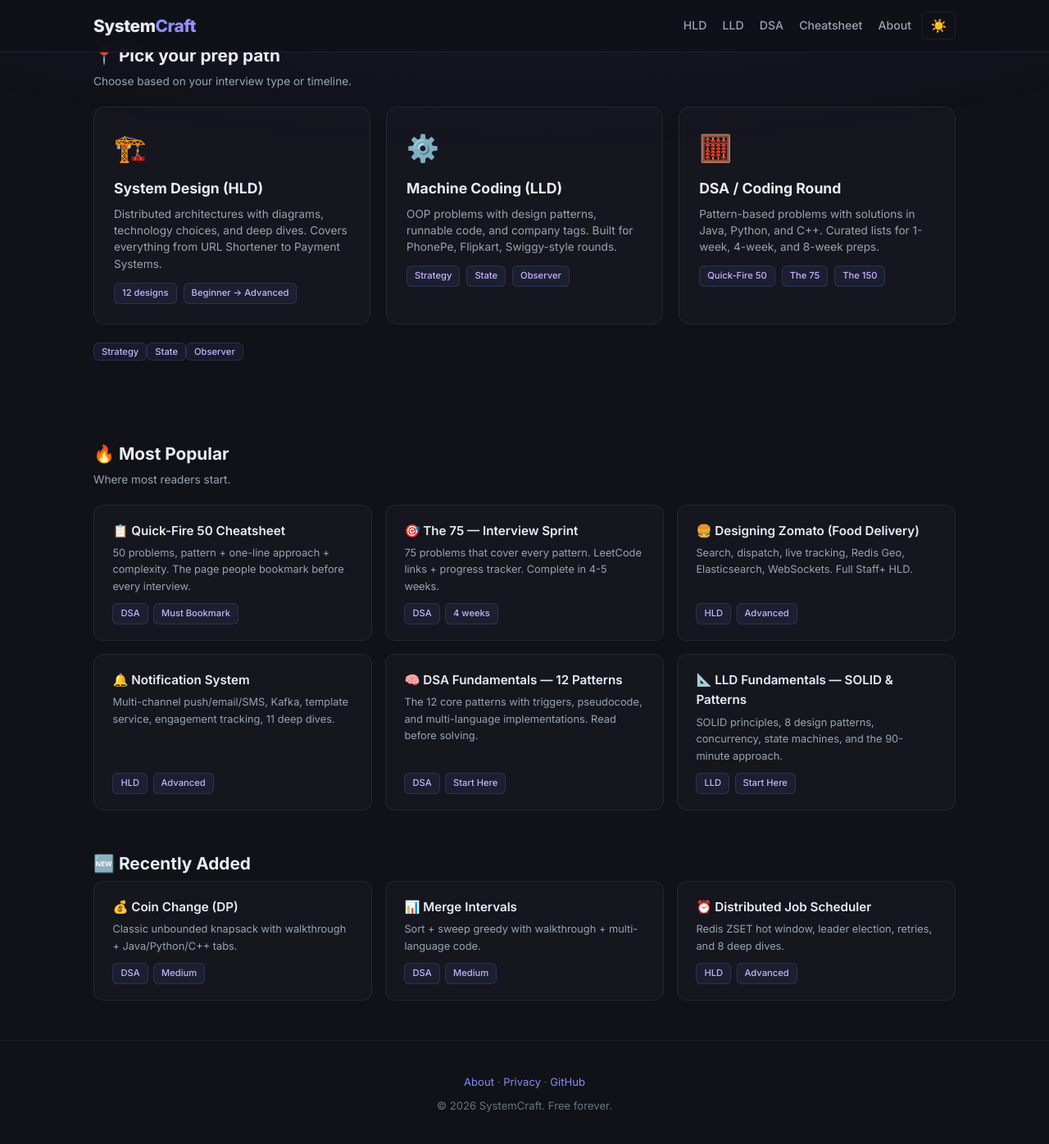
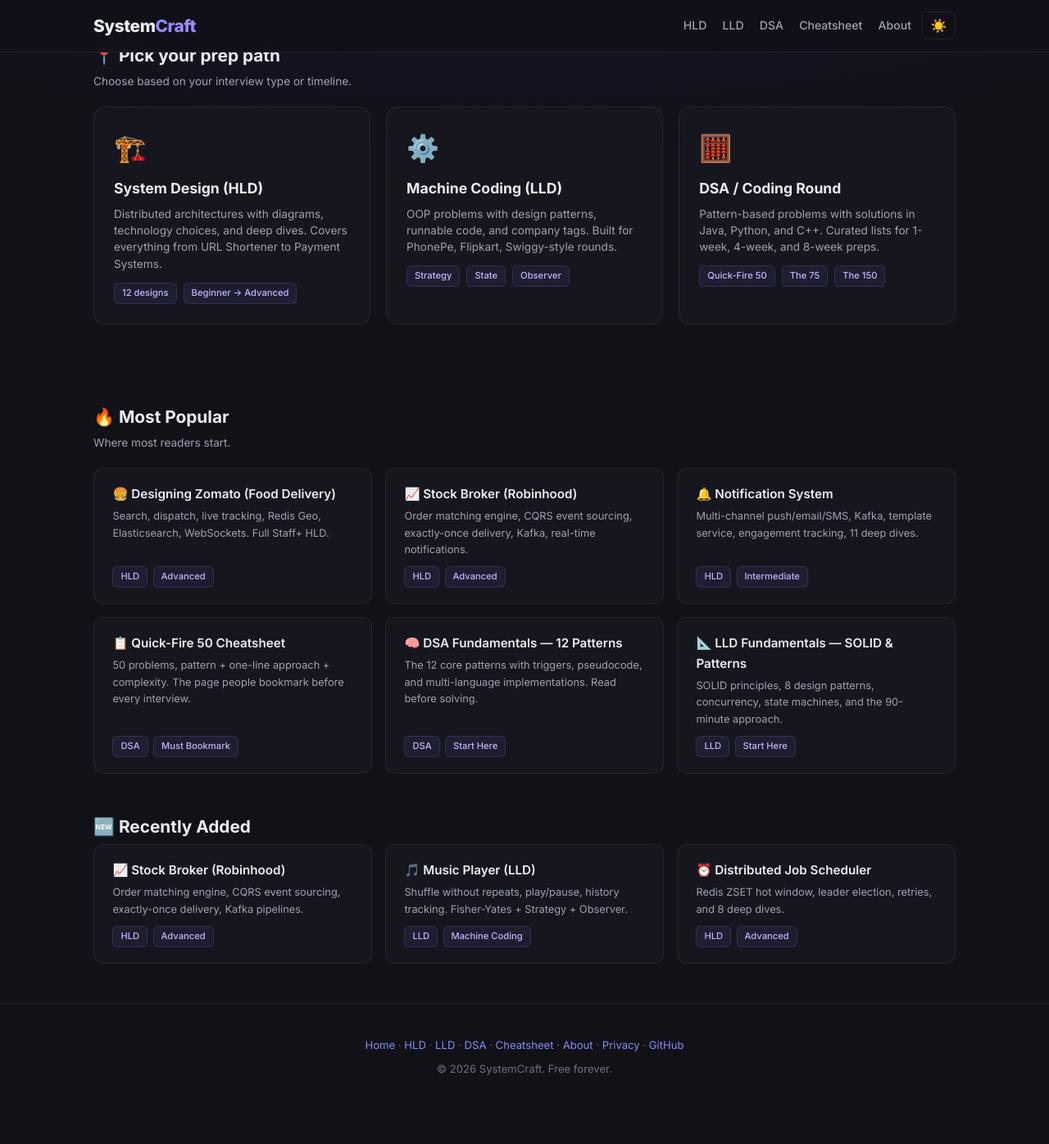
Before and after one commit to iluzn/HLD-Designs, a Jekyll site: the page built from index.html, in a window 1280 px wide and 1400 px high, scrolled down 539 px. Shown: the top 1396 px of the window at 82% size. Built offline with Jekyll 4.4.1, drawn with Linux system fonts in a browser that asks for light colours; after the commit the page ends 1894 px from its top, so only the background shows below that; some of the changed text lies outside the part shown.

Commit message:
Site audit: fix CTA, validate links, fix counts, navigation consistency, update popular section

```diff
--- a/_layouts/default.html
+++ b/_layouts/default.html
@@ -229,7 +229,7 @@
     </div>
 
     <footer>
-        <p>&copy; 2026 SystemCraft &middot; <a href="/">Home</a> &middot; <a href="/hld">HLD</a> &middot; <a href="/lld">LLD</a> &middot; <a href="/dsa">DSA</a> &middot; <a href="/about">About</a> &middot; <a href="/privacy">Privacy</a> &middot; <a href="https://github.com/iluzn/HLD-Designs">GitHub</a></p>
+        <p>&copy; 2026 SystemCraft &middot; <a href="/">Home</a> &middot; <a href="/hld">HLD</a> &middot; <a href="/lld">LLD</a> &middot; <a href="/dsa">DSA</a> &middot; <a href="/cheatsheet">Cheatsheet</a> &middot; <a href="/about">About</a> &middot; <a href="/privacy">Privacy</a> &middot; <a href="https://github.com/iluzn/HLD-Designs">GitHub</a></p>
     </footer>
 
     <button id="back-to-top" title="Back to top">&uarr;</button>
--- a/index.html
+++ b/index.html
@@ -141,7 +141,7 @@
 <section class="hero">
     <h1>Ace your next tech <em>interview</em></h1>
     <p>Free system design, machine coding, and DSA prep — with diagrams, multi-language code, and the patterns interviewers actually test.</p>
-    <a class="hero-cta" href="/cheatsheet">Start with the Quick-Fire 50 →</a>
+    <a class="hero-cta" href="/hld">Explore System Designs →</a>
     <div class="hero-sub">Free &middot; Open Source &middot; No signup required</div>
 </section>
 
@@ -177,8 +177,6 @@
             <p>Pattern-based problems with solutions in Java, Python, and C++. Curated lists for 1-week, 4-week, and 8-week preps.</p>
             <div class="meta"><span class="tag">Quick-Fire 50</span><span class="tag">The 75</span><span class="tag">The 150</span></div>
         </a>
-            <div class="meta"><span class="tag">Strategy</span><span class="tag">State</span><span class="tag">Observer</span></div>
-        </a>
     </div>
 </div>
 
@@ -188,25 +186,25 @@
     <div class="section-sub">Where most readers start.</div>
 
     <div class="popular">
-        <a class="pop-card" href="/cheatsheet">
-            <h4>📋 Quick-Fire 50 Cheatsheet</h4>
-            <p>50 problems, pattern + one-line approach + complexity. The page people bookmark before every interview.</p>
-            <div class="meta"><span class="tag">DSA</span><span class="tag">Must Bookmark</span></div>
-        </a>
-        <a class="pop-card" href="/the-75">
-            <h4>🎯 The 75 — Interview Sprint</h4>
-            <p>75 problems that cover every pattern. LeetCode links + progress tracker. Complete in 4-5 weeks.</p>
-            <div class="meta"><span class="tag">DSA</span><span class="tag">4 weeks</span></div>
-        </a>
         <a class="pop-card" href="/Zomato">
             <h4>🍔 Designing Zomato (Food Delivery)</h4>
             <p>Search, dispatch, live tracking, Redis Geo, Elasticsearch, WebSockets. Full Staff+ HLD.</p>
             <div class="meta"><span class="tag">HLD</span><span class="tag">Advanced</span></div>
         </a>
+        <a class="pop-card" href="/StockBroker">
+            <h4>📈 Stock Broker (Robinhood)</h4>
+            <p>Order matching engine, CQRS event sourcing, exactly-once delivery, Kafka, real-time notifications.</p>
+            <div class="meta"><span class="tag">HLD</span><span class="tag">Advanced</span></div>
+        </a>
         <a class="pop-card" href="/NotificationSystem">
             <h4>🔔 Notification System</h4>
             <p>Multi-channel push/email/SMS, Kafka, template service, engagement tracking, 11 deep dives.</p>
-            <div class="meta"><span class="tag">HLD</span><span class="tag">Advanced</span></div>
+            <div class="meta"><span class="tag">HLD</span><span class="tag">Intermediate</span></div>
+        </a>
+        <a class="pop-card" href="/cheatsheet">
+            <h4>📋 Quick-Fire 50 Cheatsheet</h4>
+            <p>50 problems, pattern + one-line approach + complexity. The page people bookmark before every interview.</p>
+            <div class="meta"><span class="tag">DSA</span><span class="tag">Must Bookmark</span></div>
         </a>
         <a class="pop-card" href="/dsa-fundamentals">
             <h4>🧠 DSA Fundamentals — 12 Patterns</h4>
@@ -225,15 +223,15 @@
 <div class="section">
     <div class="section-title">🆕 Recently Added</div>
     <div class="popular">
-        <a class="pop-card" href="/dsa/coin-change">
-            <h4>💰 Coin Change (DP)</h4>
-            <p>Classic unbounded knapsack with walkthrough + Java/Python/C++ tabs.</p>
-            <div class="meta"><span class="tag">DSA</span><span class="tag">Medium</span></div>
+        <a class="pop-card" href="/StockBroker">
+            <h4>📈 Stock Broker (Robinhood)</h4>
+            <p>Order matching engine, CQRS event sourcing, exactly-once delivery, Kafka pipelines.</p>
+            <div class="meta"><span class="tag">HLD</span><span class="tag">Advanced</span></div>
         </a>
-        <a class="pop-card" href="/dsa/merge-intervals">
-            <h4>📊 Merge Intervals</h4>
-            <p>Sort + sweep greedy with walkthrough + multi-language code.</p>
-            <div class="meta"><span class="tag">DSA</span><span class="tag">Medium</span></div>
+        <a class="pop-card" href="/MusicPlayer">
+            <h4>🎵 Music Player (LLD)</h4>
+            <p>Shuffle without repeats, play/pause, history tracking. Fisher-Yates + Strategy + Observer.</p>
+            <div class="meta"><span class="tag">LLD</span><span class="tag">Machine Coding</span></div>
         </a>
         <a class="pop-card" href="/JobScheduler">
             <h4>⏰ Distributed Job Scheduler</h4>
@@ -244,7 +242,7 @@
 </div>
 
 <footer>
-    <p><a href="/about">About</a> &middot; <a href="/privacy">Privacy</a> &middot; <a href="https://github.com/iluzn/HLD-Designs">GitHub</a></p>
+    <p><a href="/">Home</a> &middot; <a href="/hld">HLD</a> &middot; <a href="/lld">LLD</a> &middot; <a href="/dsa">DSA</a> &middot; <a href="/cheatsheet">Cheatsheet</a> &middot; <a href="/about">About</a> &middot; <a href="/privacy">Privacy</a> &middot; <a href="https://github.com/iluzn/HLD-Designs">GitHub</a></p>
     <p style="margin-top:0.5rem;">&copy; 2026 SystemCraft. Free forever.</p>
 </footer>
 
--- a/pages/dsa.html
+++ b/pages/dsa.html
@@ -260,7 +260,7 @@
 </div>
 
 <footer>
-    <p><a href="/">Home</a> &middot; <a href="/hld">HLD</a> &middot; <a href="/lld">LLD</a> &middot; <a href="/about">About</a> &middot; <a href="/privacy">Privacy</a> &middot; <a href="https://github.com/iluzn/HLD-Designs">GitHub</a></p>
+    <p><a href="/">Home</a> &middot; <a href="/hld">HLD</a> &middot; <a href="/lld">LLD</a> &middot; <a href="/dsa">DSA</a> &middot; <a href="/cheatsheet">Cheatsheet</a> &middot; <a href="/about">About</a> &middot; <a href="/privacy">Privacy</a> &middot; <a href="https://github.com/iluzn/HLD-Designs">GitHub</a></p>
     <p style="margin-top:0.5rem;">&copy; 2026 SystemCraft. Free forever.</p>
 </footer>
 
--- a/pages/hld.html
+++ b/pages/hld.html
@@ -56,7 +56,7 @@
 <!-- Progress bar -->
 <div class="progress-strip" id="progress-strip">
     <div class="progress-inner">
-        <span class="progress-label" id="progress-label">0/11 completed</span>
+        <span class="progress-label" id="progress-label">0/12 completed</span>
         <div class="progress-bar-track">
             <div class="progress-bar-fill" id="progress-fill"></div>
         </div>
@@ -389,7 +389,7 @@
 </div>
 
 <footer>
-    <p><a href="/">Home</a> &middot; <a href="/lld">LLD</a> &middot; <a href="/dsa">DSA</a> &middot; <a href="/about">About</a> &middot; <a href="/privacy">Privacy</a> &middot; <a href="https://github.com/iluzn/HLD-Designs">GitHub</a></p>
+    <p><a href="/">Home</a> &middot; <a href="/hld">HLD</a> &middot; <a href="/lld">LLD</a> &middot; <a href="/dsa">DSA</a> &middot; <a href="/cheatsheet">Cheatsheet</a> &middot; <a href="/about">About</a> &middot; <a href="/privacy">Privacy</a> &middot; <a href="https://github.com/iluzn/HLD-Designs">GitHub</a></p>
     <p style="margin-top:0.5rem;">&copy; 2026 SystemCraft. Free forever.</p>
 </footer>
 
```
Also changed, not shown: pages/lld.html (+4 -4 lines).
